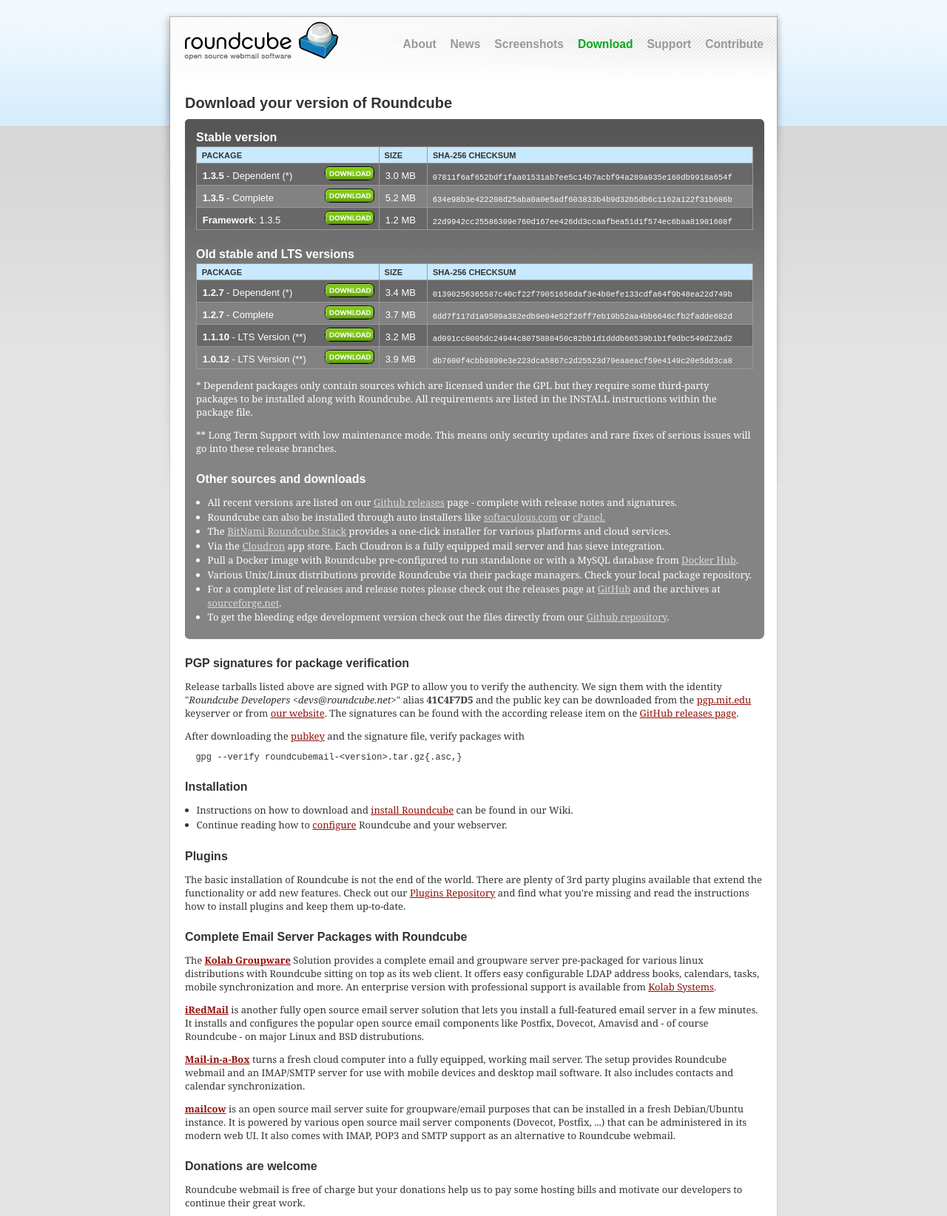
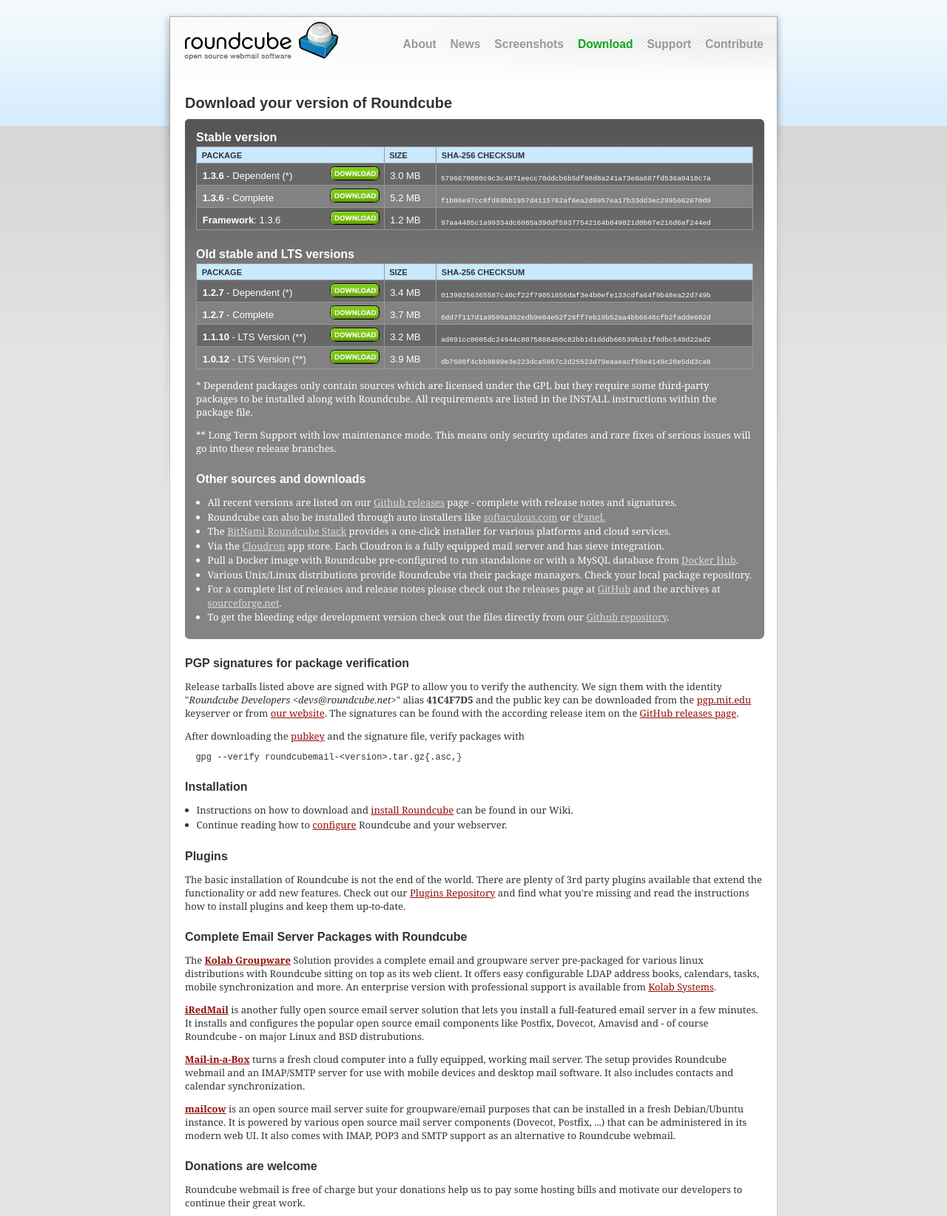
Before and after one commit to roundcube/roundcube.github.com, a Jekyll site: the page built from download/index.html, in a window 1280 px wide, cut to the strip 0-1644 px from the top of the page. Shown: the whole strip at 74% size. Built offline with Jekyll 4.4.1, drawn with Linux system fonts in a browser that asks for light colours; comment, search, counter and statistics services are not loaded.

Commit message:
Announce release 1.3.6

```diff
--- a/_includes/version.txt
+++ b/_includes/version.txt
@@ -1 +1 @@
-1.3.5
+1.3.6
--- a/_layouts/home.html
+++ b/_layouts/home.html
@@ -4,7 +4,7 @@
 	<meta http-equiv="Content-Type" content="text/html; charset=utf-8"/>
 	<title>{{ page.title }}</title>
 
-	<meta name="keywords" content="round,cube,roundcube,webmail,email,mail,client,software,solution,application,imap,php,open source,free,sourceforge,development" />
+	<meta name="keywords" content="round,cube,roundcube,webmail,email,mail,client,software,solution,application,imap,php,open source,free,github,development" />
 	<meta name="description" content="Free and open source webmail software for the masses, written in PHP" />
 
 	{% include head.html %}
--- a/css/styles.css
+++ b/css/styles.css
@@ -542,7 +542,7 @@
 
 .dltable tbody td.dlchecksum {
 	font-family: monospace;
-	font-size: 1em;
+	font-size: 0.9em;
 }
 
 .dltable td.dlbutton {
--- a/download/index.html
+++ b/download/index.html
@@ -21,22 +21,22 @@
 			</thead>
 			<tbody>
 			<tr class="even">
-				<td class="dlversion"><strong>1.3.5</strong> - Dependent (*)</td>
-				<td class="dlbutton"><a href="https://github.com/roundcube/roundcubemail/releases/download/1.3.5/roundcubemail-1.3.5.tar.gz" title="Download now!"><img src="/images/table_button_download.png" width="67" height="19" alt="Download" class="pngimage" /></a>
+				<td class="dlversion"><strong>1.3.6</strong> - Dependent (*)</td>
+				<td class="dlbutton"><a href="https://github.com/roundcube/roundcubemail/releases/download/1.3.6/roundcubemail-1.3.6.tar.gz" title="Download now!"><img src="/images/table_button_download.png" width="67" height="19" alt="Download" class="pngimage" /></a>
 				<td class="dlsize">3.0 MB</td>
-				<td class="dlchecksum">07811f6af652bdf1faa01531ab7ee5c14b7acbf94a289a935e160db9918a654f</td>
+				<td class="dlchecksum">5796670080c9c3c4071eecc70ddcb6b5df98d8a241a73e8a687fd536a9410c7a</td>
 			</tr>
 			<tr class="odd">
-				<td class="dlversion"><strong>1.3.5</strong> - Complete</td>
-				<td class="dlbutton"><a href="https://github.com/roundcube/roundcubemail/releases/download/1.3.5/roundcubemail-1.3.5-complete.tar.gz" title="Download now!"><img src="/images/table_button_download.png" width="67" height="19" alt="Download" class="pngimage" /></a>
+				<td class="dlversion"><strong>1.3.6</strong> - Complete</td>
+				<td class="dlbutton"><a href="https://github.com/roundcube/roundcubemail/releases/download/1.3.6/roundcubemail-1.3.6-complete.tar.gz" title="Download now!"><img src="/images/table_button_download.png" width="67" height="19" alt="Download" class="pngimage" /></a>
 				<td class="dlsize">5.2 MB</td>
-				<td class="dlchecksum">634e98b3e422208d25aba0a0e5adf603833b4b9d32b5db6c1162a122f31b686b</td>
+				<td class="dlchecksum">f1b86e97cc8fd69bb1957d4115762af6ea2d6957ea17b33dd3ec2995662670d9</td>
 			</tr>
 			<tr class="even">
-				<td class="dlversion"><strong>Framework</strong>: 1.3.5</td>
-				<td class="dlbutton"><a href="https://github.com/roundcube/roundcubemail/releases/download/1.3.5/roundcube-framework-1.3.5.tar.gz" title="Download now!"><img src="/images/table_button_download.png" width="67" height="19" alt="Download" class="pngimage" /></a>
+				<td class="dlversion"><strong>Framework</strong>: 1.3.6</td>
+				<td class="dlbutton"><a href="https://github.com/roundcube/roundcubemail/releases/download/1.3.6/roundcube-framework-1.3.6.tar.gz" title="Download now!"><img src="/images/table_button_download.png" width="67" height="19" alt="Download" class="pngimage" /></a>
 				<td class="dlsize">1.2 MB</td>
-				<td class="dlchecksum">22d9942cc25586309e760d167ee426dd3ccaafbea51d1f574ec6baa81901608f</td>
+				<td class="dlchecksum">97aa4485c1a99334dc6085a39ddf59377542164b849021d0b07e216d6af244ed</td>
 			</tr>
 		</table>
 
```
Also changed, not shown: other parts of download/index.html (+1 -1 lines), _posts/2018-04-11-security-update-1.3.6.md (added, +19 -0 lines).
